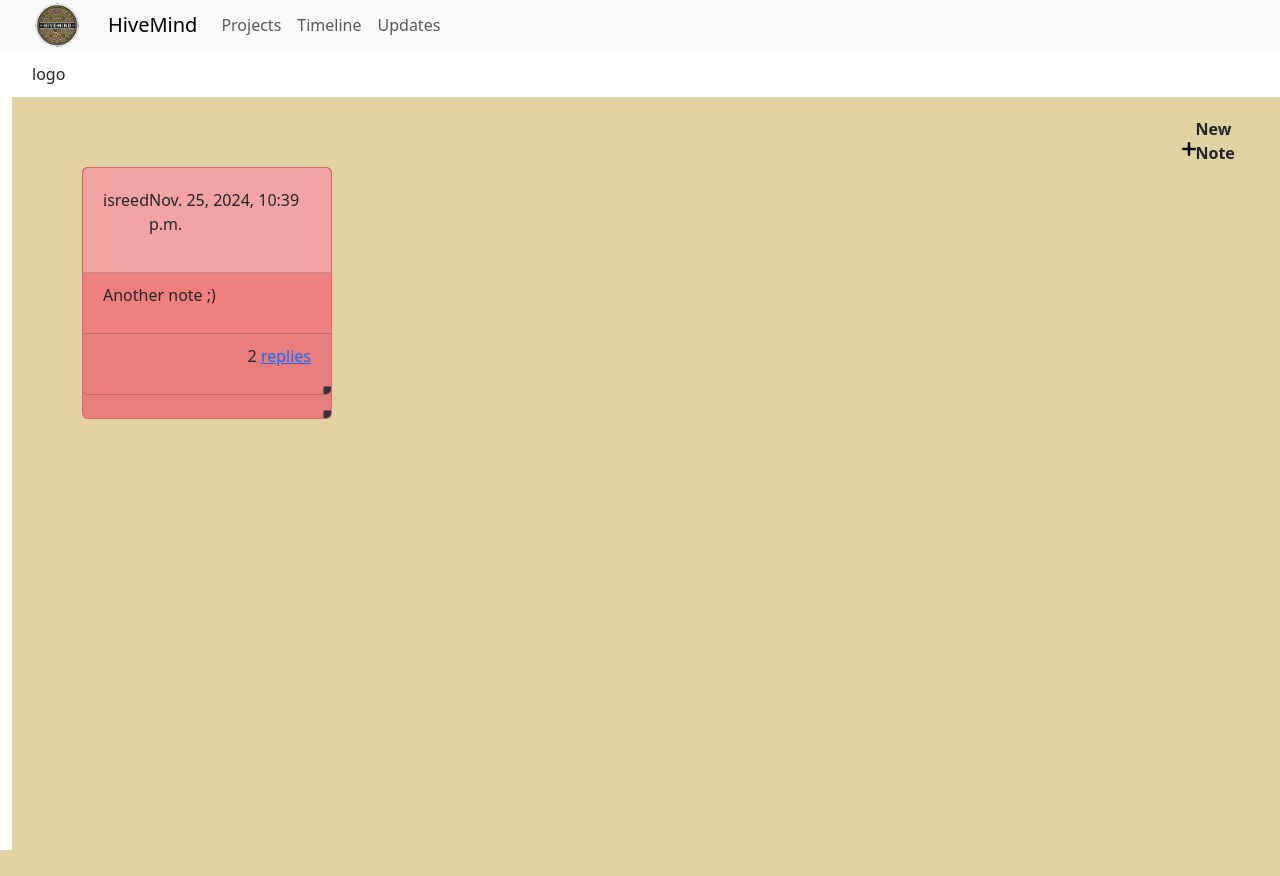
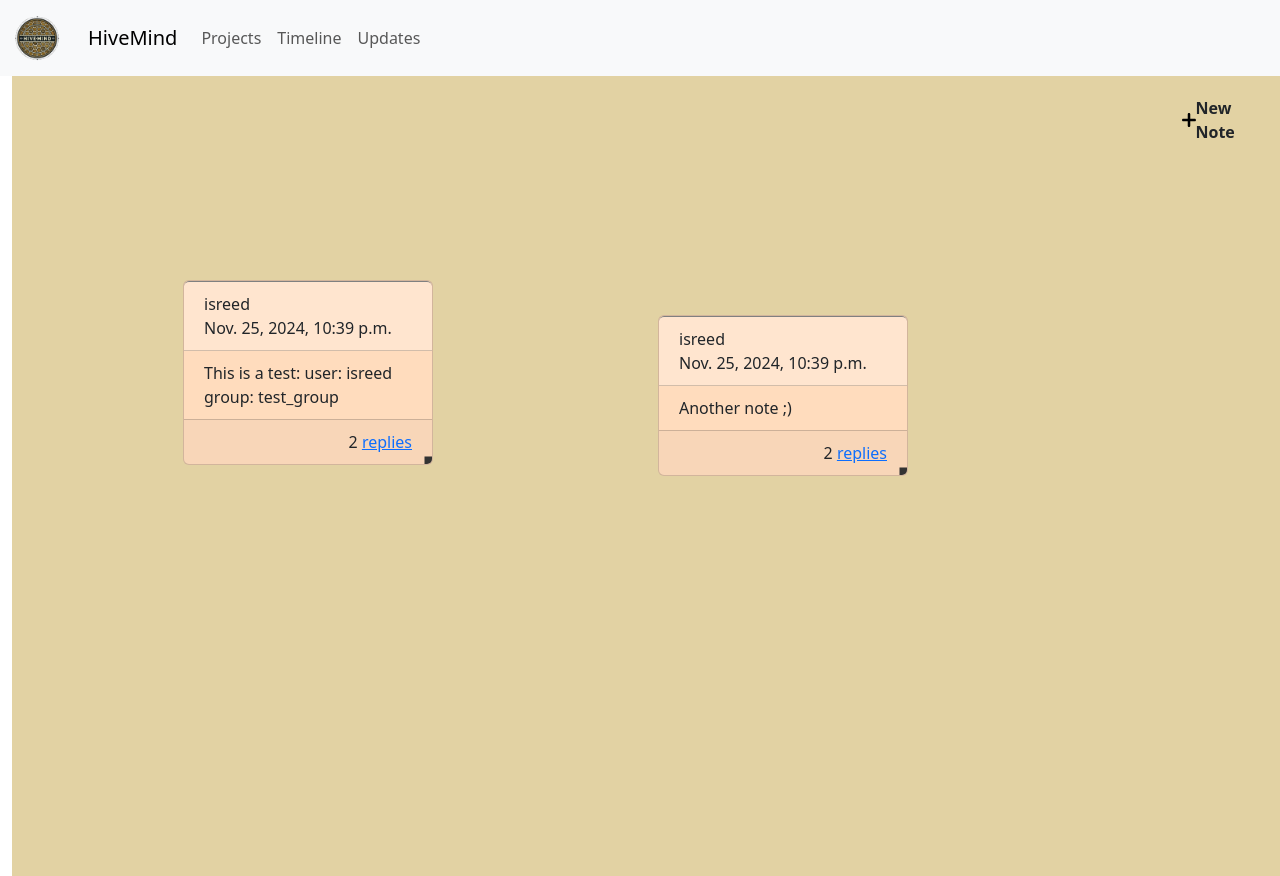
Before and after one commit to isreednc/hive-mind, a Django app: a page that uses HiveMind/tasks/templates/tasks.html in a window 1280 px wide. Before the commit the page ends 850 px from the top, so only its background shows below. Run offline with Django 5.2, Linux system fonts and the light colour scheme; a user stored in the database is signed in; data comes from the database, SQL or seed files in the repository; both versions use the stored data as it was after the commit.

Commit message:
Add database interaction for storing note drag positions

```diff
--- a/HiveMind/tasks/models.py
+++ b/HiveMind/tasks/models.py
@@ -12,6 +12,9 @@
     content= models.TextField()
     created_at = models.DateTimeField(auto_now_add=True)
     is_complete = models.BooleanField(default=False)
+    color = models.TextField(max_length=9, default="#ffdcbd")
+    pos_top = models.TextField(max_length=7, default="20px")
+    pos_left = models.TextField(max_length=7, default="20px")
 
     def mark_completed(self):
         self.is_complete = True
--- /dev/null
+++ b/HiveMind/tasks/static/css/note_colors.css
@@ -0,0 +1,7 @@
+:root {
+    --red: #ffc9c9;
+    --purple: #edd6f6;
+    --blue: #cceefd;
+    --yellow: #fffbbb;
+    --orange: #ffdcbd;
+}
--- a/HiveMind/tasks/static/css/taskboard.css
+++ b/HiveMind/tasks/static/css/taskboard.css
@@ -5,6 +5,10 @@
 }
 
 * {
+    margin: 0;
+}
+
+p {
     margin: 0;
 }
 
@@ -16,13 +20,6 @@
     height: 100vh;
     display: flex;
     flex-direction: column;
-}
-
-.navbar {
-    height: 50px;
-    display: flex;
-    align-items: center;
-    padding: 0 20px;
 }
 
 .content-wrapper {
@@ -69,8 +66,8 @@
     justify-content: space-between;
     /* gap: 0.5rem; */
     position:absolute;
-    top: 70px;
-    left: 70px;
+    /* top: 70px; */
+    /* left: 70px; */
     overflow: hidden;
 }
 
@@ -80,10 +77,16 @@
 
 .card-header {
     display: flex;
+    flex-direction: column;
     justify-content: space-between;
     cursor: grab;
     background-color: rgba(255, 255, 255, 0.274);
-    padding: 20px;
+    padding-top: 10px;
+    max-height: fit-content;
+}
+
+.card-header:first-child {
+    border-top: 1px solid gray;
 }
 
 .card-header:active {
--- a/HiveMind/tasks/templates/tasks.html
+++ b/HiveMind/tasks/templates/tasks.html
@@ -3,22 +3,20 @@
 
 {% block title %}Tasks - Hive Mind {% endblock %}
 
-{% block styles %} <link rel="stylesheet" href="{% static 'css/taskboard.css' %}"> {% endblock %}
+{% block styles %}
+<link rel="stylesheet" href="{% static 'css/note_colors.css' %}">
+<link rel="stylesheet" href="{% static 'css/taskboard.css' %}">
+{% endblock %}
 
 {% block content %}
     <main>
-        <div class="navbar">
-            <div class="icon" id="logo">logo</div>
-            <div></div>
-        </div>
-
         <div class="content-wrapper">
             <div class="new-note">
                 <img src="icons/plus.svg" alt="plus icon">
                 <p>New Note</p>
             </div>
             {% for note in notes %}
-                <div class="card">
+                <div class="card" id="{{note.id}}" style="top: {{note.pos_top}}; left: {{note.pos_left}}; background-color: {{note.color}}">
                     <div class="card-header">
                         <p>{{ note.user }}</p>
                         <p>{{ note.created_at}}</p>
@@ -35,6 +33,7 @@
         </div>
     </main>
 
-    <script src="{% static 'js/drag.js' %}"></script>
-    <script src="{% static 'js/resize.js' %}"></script>
+    <!-- <script type="module" src="{% static 'js/api.js' %}"></script> -->
+    <script type="module" src="{% static 'js/drag.js' %}"></script>
+    <script type="module" src="{% static 'js/resize.js' %}"></script>
 {% endblock %}
--- a/HiveMind/tasks/urls.py
+++ b/HiveMind/tasks/urls.py
@@ -3,4 +3,5 @@
 
 urlpatterns = [
     path('taskboard/<str:group_name>', views.task_page, name='taskboard'),
+    path('update-note-position/', views.update_note_position, name='update_note_position'),
 ]
--- a/HiveMind/tasks/views.py
+++ b/HiveMind/tasks/views.py
@@ -1,8 +1,10 @@
 from django.shortcuts import render
 from django.contrib.auth.models import Group
+from django.http import JsonResponse
 
 from .models import Note, Reply
 from .utils import *
+import json
 
 # Create your views here.
 def task_page(request, group_name):
@@ -21,3 +23,24 @@
         'group': current_group,
         'notes': notes
     })
+
+def update_note_position(request):
+    if request.method == 'POST':
+        data = json.loads(request.body)  # Parse the JSON data
+        note_id = data.get('noteId')
+        print(note_id)
+        top = data.get('top')
+        left = data.get('left')
+
+        # Find the note in the database by ID
+        try:
+            note = Note.objects.get(id=note_id)
+            note.pos_top = top
+            note.pos_left = left
+            note.save()  # Save the new position to the database
+
+            return JsonResponse({'success': True})
+        except Note.DoesNotExist:
+            return JsonResponse({'success': False, 'message': 'Note not found'})
+
+    return JsonResponse({'success': False, 'message': 'Invalid request method'})
```
Also changed, not shown: HiveMind/tasks/static/js/api.js (added, +45 -0 lines), HiveMind/tasks/static/js/drag.js (+57 -0 lines), HiveMind/db.sqlite3, HiveMind/tasks/migrations/0003_note_color_note_pos_left_note_pos_top.py (added), HiveMind/tasks/migrations/0004_alter_note_pos_left_alter_note_pos_top.py (added).
